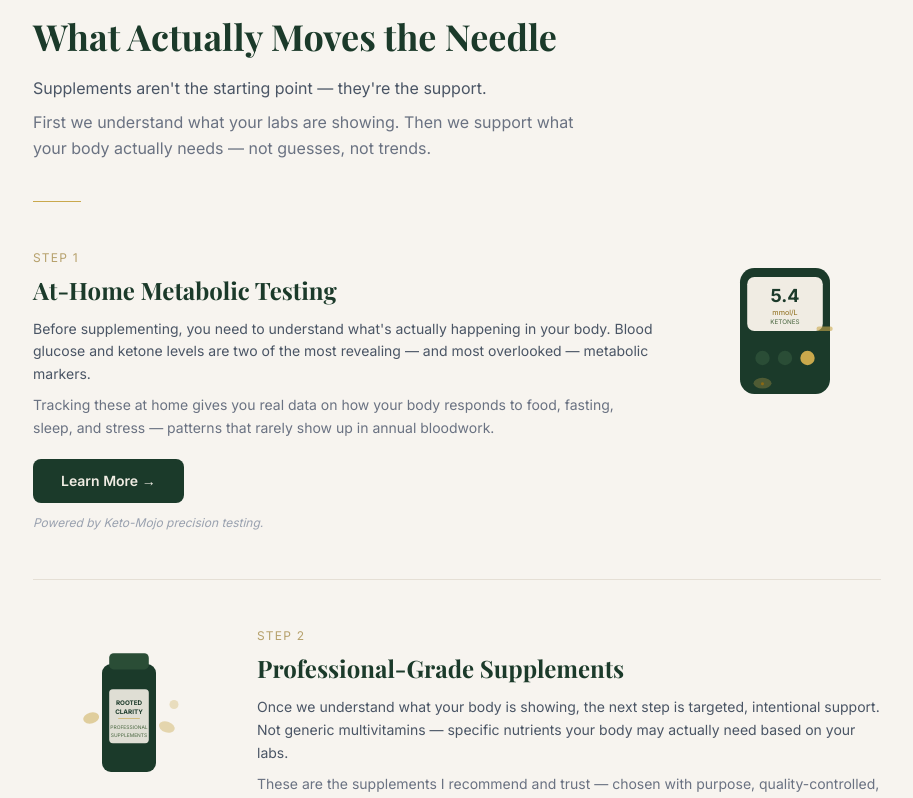
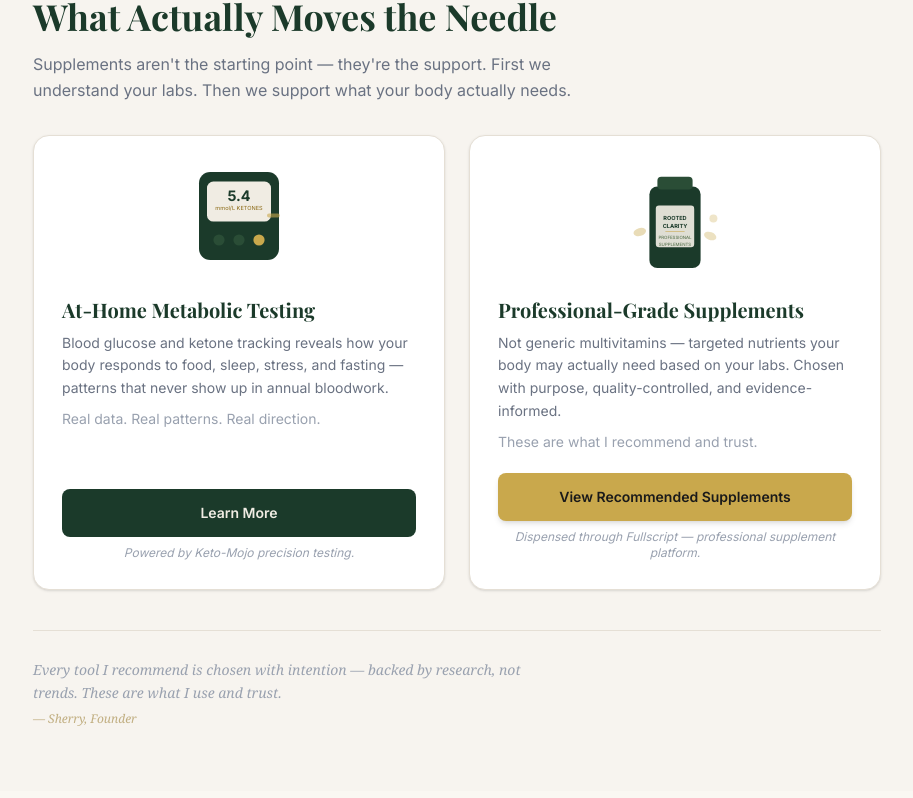
Before and after one commit to Sherryfarmshop/rooted-clarity-website, a Next.js app: page / in a window 1280 px wide. Shown: the part 4817-5615 px from the top of the page, without its empty margins (183-1096 px from the left). Built offline with nearby package versions, Linux system fonts and the light colour scheme; a web font is replaced by a local one.

Commit message:
supplements-equal-cards-premium

```diff
--- a/src/components/Supplements.tsx
+++ b/src/components/Supplements.tsx
@@ -1,118 +1,98 @@
 export default function Supplements() {
   return (
     <section id="supplements" className="bg-[#f7f4ef]">
-      <div className="max-w-4xl mx-auto px-6 py-16 sm:py-20">
+      <div className="max-w-4xl mx-auto px-6 py-14 sm:py-16">
 
         {/* Header */}
-        <p className="text-[#8B6914]/60 text-xs uppercase tracking-[0.2em] mb-4">Tools &amp; Supplements</p>
-        <h2 className="font-serif text-3xl sm:text-4xl font-bold text-[#1B3A2A] leading-tight mb-4">
+        <p className="text-[#8B6914]/60 text-xs uppercase tracking-[0.2em] mb-3">Tools &amp; Supplements</p>
+        <h2 className="font-serif text-3xl sm:text-4xl font-bold text-[#1B3A2A] leading-tight mb-3">
           What Actually Moves the Needle
         </h2>
-        <p className="text-gray-600 text-base leading-relaxed mb-2 max-w-xl">
-          Supplements aren&apos;t the starting point — they&apos;re the support.
+        <p className="text-gray-500 text-base leading-relaxed mb-8 max-w-xl">
+          Supplements aren&apos;t the starting point — they&apos;re the support. First we understand your labs. Then we support what your body actually needs.
         </p>
-        <p className="text-gray-500 text-base leading-relaxed mb-10 max-w-xl">
-          First we understand what your labs are showing. Then we support what your body actually needs — not guesses, not trends.
+
+        {/* Two equal cards */}
+        <div className="grid md:grid-cols-2 gap-6 mb-10">
+
+          {/* Card 1 — Metabolic Testing */}
+          <div className="bg-white rounded-2xl border border-[#e5dfd5] shadow-sm p-7 flex flex-col">
+            {/* Icon */}
+            <div className="flex justify-center mb-5">
+              <svg viewBox="0 0 160 140" className="w-32 h-auto" fill="none" xmlns="http://www.w3.org/2000/svg">
+                <rect x="30" y="10" width="100" height="110" rx="14" fill="#1B3A2A" />
+                <rect x="40" y="22" width="80" height="50" rx="8" fill="#f0ece3" />
+                <text x="80" y="46" textAnchor="middle" fontSize="18" fontWeight="bold" fill="#1B3A2A">5.4</text>
+                <text x="80" y="58" textAnchor="middle" fontSize="7" fill="#8B6914">mmol/L  KETONES</text>
+                <circle cx="55" cy="95" r="7" fill="#2a4d36" />
+                <circle cx="80" cy="95" r="7" fill="#2a4d36" />
+                <circle cx="105" cy="95" r="7" fill="#C9A84C" />
+                <rect x="115" y="62" width="16" height="5" rx="2.5" fill="#C9A84C" opacity="0.6" />
+              </svg>
+            </div>
+            <h3 className="font-serif text-xl font-bold text-[#1B3A2A] mb-2">At-Home Metabolic Testing</h3>
+            <p className="text-gray-500 text-sm leading-relaxed mb-2">
+              Blood glucose and ketone tracking reveals how your body responds to food, sleep, stress, and fasting — patterns that never show up in annual bloodwork.
             </p>
-        <div className="w-12 h-px bg-[#C9A84C] mb-12" />
-
-        {/* Metabolic Testing */}
-        <div className="flex flex-col md:flex-row gap-8 items-start mb-12 pb-12 border-b border-[#e5dfd5]">
-          <div className="flex-1">
-            <p className="text-[#8B6914]/60 text-xs uppercase tracking-widest mb-2">Step 1</p>
-            <h3 className="font-serif text-2xl font-bold text-[#1B3A2A] mb-3">
-              At-Home Metabolic Testing
-            </h3>
-            <p className="text-gray-600 text-sm leading-relaxed mb-2">
-              Before supplementing, you need to understand what&apos;s actually happening in your body. Blood glucose and ketone levels are two of the most revealing — and most overlooked — metabolic markers.
+            <p className="text-gray-400 text-sm leading-relaxed mb-5">
+              Real data. Real patterns. Real direction.
             </p>
-            <p className="text-gray-500 text-sm leading-relaxed mb-5">
-              Tracking these at home gives you real data on how your body responds to food, fasting, sleep, and stress — patterns that rarely show up in annual bloodwork.
-            </p>
+            <div className="mt-auto">
               <a
                 href="https://keto-mojo.com/affiliate-link/?rfsn=9065371.4e0112&utm_source=refersion&utm_medium=affiliate&utm_campaign=9065371.4e0112"
                 target="_blank"
                 rel="noopener noreferrer"
-              className="inline-block bg-[#1B3A2A] text-[#f0ece3] font-semibold px-7 py-3 rounded-lg text-sm hover:bg-[#15301f] transition-colors"
+                className="block w-full text-center bg-[#1B3A2A] text-[#f0ece3] font-semibold px-6 py-3.5 rounded-lg text-sm hover:bg-[#15301f] transition-colors mb-2"
               >
-              Learn More →
+                Learn More
               </a>
-            <p className="text-gray-400 text-xs mt-3 italic">Powered by Keto-Mojo precision testing.</p>
-          </div>
-
-          {/* Visual — glucose meter SVG */}
-          <div className="w-full md:w-48 flex-shrink-0 flex items-center justify-center">
-            <svg viewBox="0 0 160 200" className="w-36 h-auto" fill="none" xmlns="http://www.w3.org/2000/svg">
-              {/* Device body */}
-              <rect x="30" y="20" width="100" height="140" rx="16" fill="#1B3A2A" />
-              <rect x="38" y="30" width="84" height="60" rx="8" fill="#f0ece3" />
-              {/* Screen content */}
-              <text x="80" y="58" textAnchor="middle" fontSize="20" fontWeight="bold" fill="#1B3A2A">5.4</text>
-              <text x="80" y="72" textAnchor="middle" fontSize="8" fill="#8B6914">mmol/L</text>
-              <text x="80" y="82" textAnchor="middle" fontSize="7" fill="#4a6741">KETONES</text>
-              {/* Buttons */}
-              <circle cx="55" cy="120" r="8" fill="#2a4d36" />
-              <circle cx="80" cy="120" r="8" fill="#2a4d36" />
-              <circle cx="105" cy="120" r="8" fill="#C9A84C" />
-              {/* Test strip slot */}
-              <rect x="115" y="85" width="18" height="5" rx="2.5" fill="#C9A84C" opacity="0.6" />
-              {/* Drop indicator */}
-              <ellipse cx="55" cy="148" rx="10" ry="6" fill="#C9A84C" opacity="0.3" />
-              <text x="55" y="151" textAnchor="middle" fontSize="8" fill="#8B6914">●</text>
-            </svg>
+              <p className="text-gray-400 text-xs italic text-center">Powered by Keto-Mojo precision testing.</p>
             </div>
           </div>
 
-        {/* Professional Supplements */}
-        <div className="flex flex-col md:flex-row gap-8 items-start">
-
-          {/* Visual — supplements SVG */}
-          <div className="w-full md:w-48 flex-shrink-0 flex items-center justify-center order-2 md:order-1">
-            <svg viewBox="0 0 160 200" className="w-36 h-auto" fill="none" xmlns="http://www.w3.org/2000/svg">
-              {/* Bottle */}
-              <rect x="50" y="40" width="60" height="120" rx="10" fill="#1B3A2A" />
-              <rect x="58" y="28" width="44" height="18" rx="5" fill="#2a4d36" />
-              {/* Label */}
-              <rect x="58" y="68" width="44" height="60" rx="4" fill="#f0ece3" opacity="0.92" />
-              <text x="80" y="86" textAnchor="middle" fontSize="7" fontWeight="bold" fill="#1B3A2A">ROOTED</text>
-              <text x="80" y="96" textAnchor="middle" fontSize="7" fontWeight="bold" fill="#1B3A2A">CLARITY</text>
-              <rect x="68" y="100" width="24" height="1" fill="#C9A84C" opacity="0.7" />
-              <text x="80" y="112" textAnchor="middle" fontSize="5.5" fill="#4a6741">PROFESSIONAL</text>
-              <text x="80" y="121" textAnchor="middle" fontSize="5.5" fill="#4a6741">SUPPLEMENTS</text>
-              {/* Pills floating */}
-              <ellipse cx="38" cy="100" rx="9" ry="6" fill="#C9A84C" opacity="0.5" transform="rotate(-15 38 100)" />
-              <ellipse cx="122" cy="110" rx="9" ry="6" fill="#C9A84C" opacity="0.4" transform="rotate(20 122 110)" />
-              <circle cx="130" cy="85" r="5" fill="#C9A84C" opacity="0.3" />
+          {/* Card 2 — Professional Supplements */}
+          <div className="bg-white rounded-2xl border border-[#e5dfd5] shadow-sm p-7 flex flex-col">
+            {/* Icon */}
+            <div className="flex justify-center mb-5">
+              <svg viewBox="0 0 160 140" className="w-32 h-auto" fill="none" xmlns="http://www.w3.org/2000/svg">
+                <rect x="48" y="28" width="64" height="102" rx="10" fill="#1B3A2A" />
+                <rect x="58" y="16" width="44" height="16" rx="5" fill="#2a4d36" />
+                <rect x="56" y="52" width="48" height="52" rx="4" fill="#f0ece3" opacity="0.92" />
+                <text x="80" y="70" textAnchor="middle" fontSize="7" fontWeight="bold" fill="#1B3A2A">ROOTED</text>
+                <text x="80" y="80" textAnchor="middle" fontSize="7" fontWeight="bold" fill="#1B3A2A">CLARITY</text>
+                <rect x="68" y="84" width="24" height="1" fill="#C9A84C" opacity="0.7" />
+                <text x="80" y="94" textAnchor="middle" fontSize="5.5" fill="#4a6741">PROFESSIONAL</text>
+                <text x="80" y="103" textAnchor="middle" fontSize="5.5" fill="#4a6741">SUPPLEMENTS</text>
+                <ellipse cx="36" cy="85" rx="8" ry="5" fill="#C9A84C" opacity="0.4" transform="rotate(-15 36 85)" />
+                <ellipse cx="124" cy="90" rx="8" ry="5" fill="#C9A84C" opacity="0.35" transform="rotate(20 124 90)" />
+                <circle cx="128" cy="68" r="5" fill="#C9A84C" opacity="0.3" />
               </svg>
             </div>
-
-          <div className="flex-1 order-1 md:order-2">
-            <p className="text-[#8B6914]/60 text-xs uppercase tracking-widest mb-2">Step 2</p>
-            <h3 className="font-serif text-2xl font-bold text-[#1B3A2A] mb-3">
-              Professional-Grade Supplements
-            </h3>
-            <p className="text-gray-600 text-sm leading-relaxed mb-2">
-              Once we understand what your body is showing, the next step is targeted, intentional support. Not generic multivitamins — specific nutrients your body may actually need based on your labs.
+            <h3 className="font-serif text-xl font-bold text-[#1B3A2A] mb-2">Professional-Grade Supplements</h3>
+            <p className="text-gray-500 text-sm leading-relaxed mb-2">
+              Not generic multivitamins — targeted nutrients your body may actually need based on your labs. Chosen with purpose, quality-controlled, and evidence-informed.
             </p>
-            <p className="text-gray-500 text-sm leading-relaxed mb-5">
-              These are the supplements I recommend and trust — chosen with purpose, quality-controlled, and available through a professional practitioner platform.
+            <p className="text-gray-400 text-sm leading-relaxed mb-5">
+              These are what I recommend and trust.
             </p>
+            <div className="mt-auto">
               <a
                 href="https://us.fullscript.com/welcome/scleland1775530044"
                 target="_blank"
                 rel="noopener noreferrer"
-              className="inline-block bg-[#C9A84C] text-[#1a1a1a] font-semibold px-7 py-3 rounded-lg text-sm hover:bg-[#b0873a] transition-colors shadow-md"
+                className="block w-full text-center bg-[#C9A84C] text-[#1a1a1a] font-semibold px-6 py-3.5 rounded-lg text-sm hover:bg-[#b0873a] transition-colors shadow-md mb-2"
               >
-              View Recommended Supplements →
+                View Recommended Supplements
               </a>
-            <p className="text-gray-400 text-xs mt-3 italic">Dispensed through Fullscript — professional supplement platform.</p>
+              <p className="text-gray-400 text-xs italic text-center">Dispensed through Fullscript — professional supplement platform.</p>
+            </div>
           </div>
 
         </div>
 
         {/* Founder note */}
-        <div className="mt-14 pt-8 border-t border-[#e5dfd5]">
-          <p className="text-gray-400 text-sm italic max-w-lg leading-relaxed" style={{ fontFamily: "Georgia, serif" }}>
+        <div className="border-t border-[#e5dfd5] pt-7">
+          <p className="text-gray-400 text-sm italic leading-relaxed max-w-lg" style={{ fontFamily: "Georgia, serif" }}>
             Every tool I recommend is chosen with intention — backed by research, not trends. These are what I use and trust.
           </p>
           <p className="text-[#8B6914]/50 text-xs mt-1.5 italic" style={{ fontFamily: "Georgia, serif" }}>— Sherry, Founder</p>
```
Lines whose indentation alone changed are shown as unchanged.
